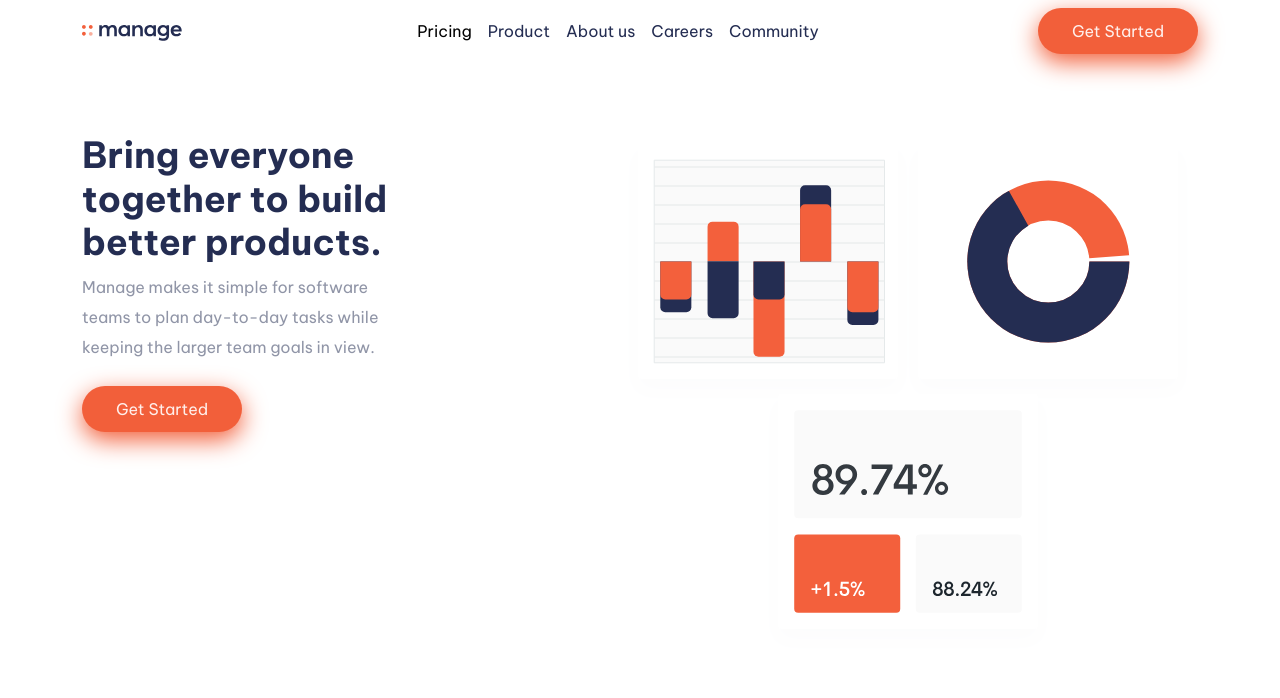
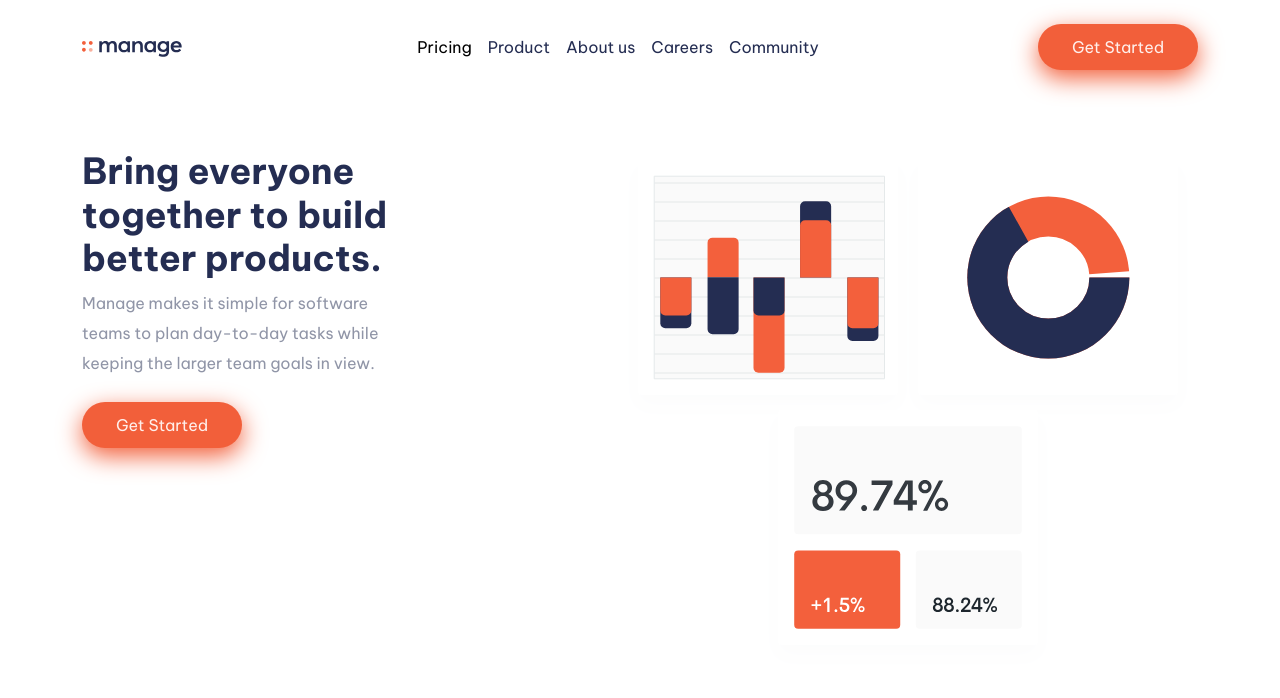
Before and after one commit to borbabeats/manage-landing-page-master, a plain HTML site: page index.html in a window 1280 px wide. Shown: the top 698 px of the page. Drawn offline with nearby package versions, Linux system fonts and the light colour scheme.

Commit message:
update navbar padding top

```diff
--- a/index.html
+++ b/index.html
@@ -17,7 +17,7 @@
 </head>
 <body>
   <!--Navbar-->
-  <div class="navbar navbar-expand-lg pd5 ">
+  <div class="navbar navbar-expand-lg pt-4">
     <div class="container">
       <a href="#" class="navbar-brand">
         <img src="./images/logo.svg" alt="logo" width="100" height="100%">
```
